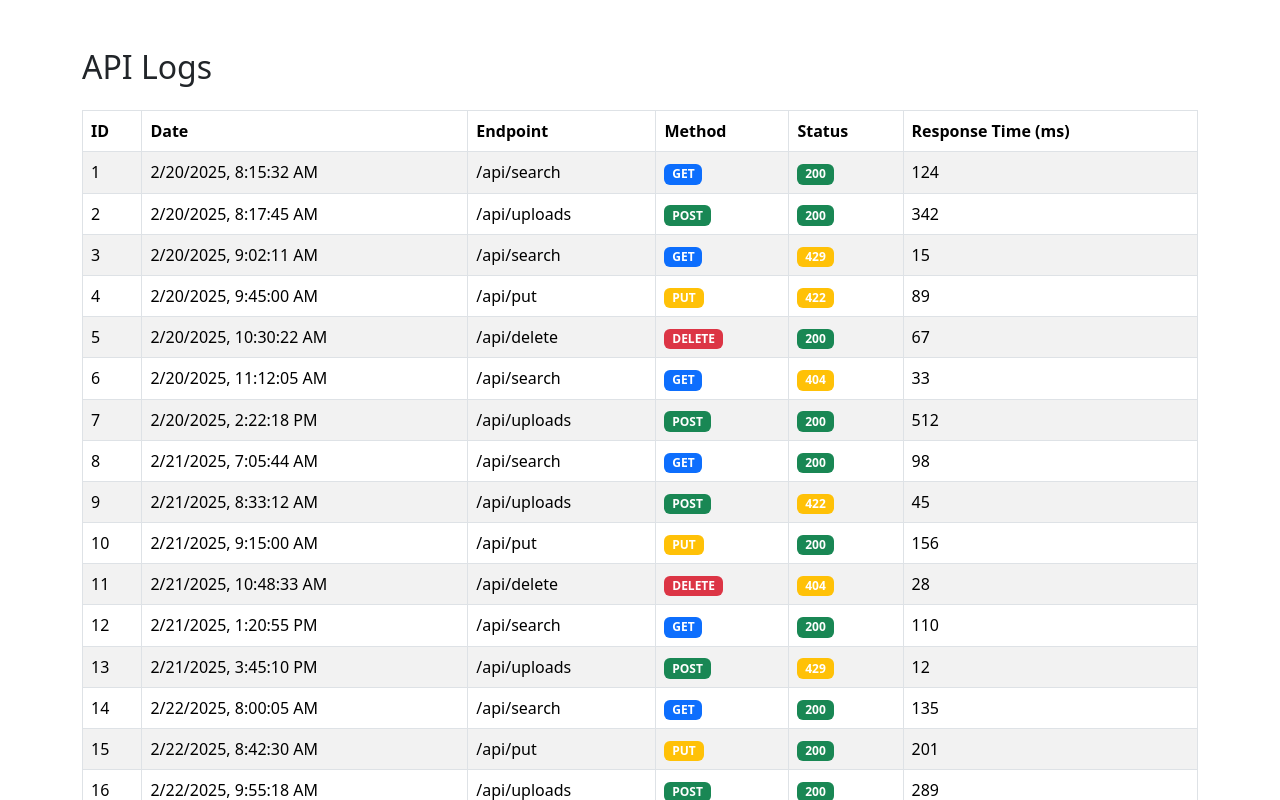
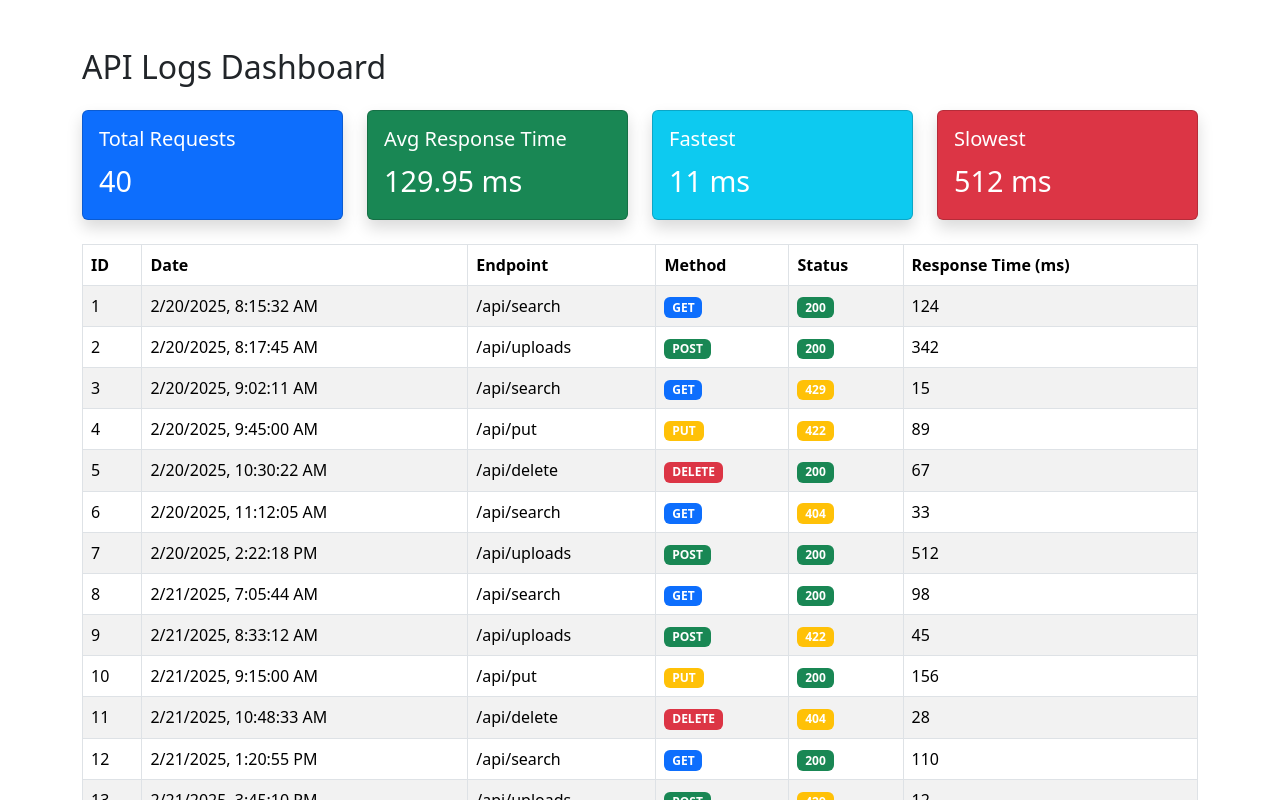
Before and after one commit to ferralespereira/pci_assessment, a React (Vite) app: page / in a window 1280 px wide. Shown: the top 800 px of the page. Built offline with nearby package versions, Linux system fonts and the light colour scheme.

Commit message:
Add summary cards (Total Requests, Avg Response Time)

```diff
--- a/src/App.tsx
+++ b/src/App.tsx
@@ -1,4 +1,4 @@
-import { Container, Table, Badge } from 'react-bootstrap';
+import { Container, Table, Badge, Row, Col, Card } from 'react-bootstrap';
 import logsData from './api_logs.json';
 
 interface LogEntry {
@@ -14,6 +14,16 @@ interface LogEntry {
 const logs: LogEntry[] = logsData;
 
 function App(): JSX.Element {
+  // Calculations
+  const totalRequests = logs.length;
+
+  const avgResponseTime =
+    logs.reduce((sum, log) => sum + log.response_time_ms, 0) /
+    totalRequests;
+
+  const fastest = Math.min(...logs.map(log => log.response_time_ms));
+  const slowest = Math.max(...logs.map(log => log.response_time_ms));
+
   const getStatusVariant = (code: number) => {
     if (code >= 200 && code < 300) return "success";
     if (code >= 400 && code < 500) return "warning";
@@ -23,23 +33,66 @@ function App(): JSX.Element {
 
   const getMethodVariant = (method: string) => {
     switch (method) {
-      case "GET":
-        return "primary";
-      case "POST":
-        return "success";
-      case "PUT":
-        return "warning";
-      case "DELETE":
-        return "danger";
-      default:
-        return "secondary";
+      case "GET": return "primary";
+      case "POST": return "success";
+      case "PUT": return "warning";
+      case "DELETE": return "danger";
+      default: return "secondary";
     }
   };
 
   return (
     <Container className="mt-5">
-      <h2 className="mb-4">API Logs</h2>
+      <h2 className="mb-4">API Logs Dashboard</h2>
 
+      {/* Summary Cards */}
+      <Row className="mb-4">
+        <Col md={3}>
+          <Card bg="primary" text="white" className="shadow">
+            <Card.Body>
+              <Card.Title>Total Requests</Card.Title>
+              <Card.Text style={{ fontSize: "1.8rem" }}>
+                {totalRequests}
+              </Card.Text>
+            </Card.Body>
+          </Card>
+        </Col>
+
+        <Col md={3}>
+          <Card bg="success" text="white" className="shadow">
+            <Card.Body>
+              <Card.Title>Avg Response Time</Card.Title>
+              <Card.Text style={{ fontSize: "1.8rem" }}>
+                {avgResponseTime.toFixed(2)} ms
+              </Card.Text>
+            </Card.Body>
+          </Card>
+        </Col>
+
+        <Col md={3}>
+          <Card bg="info" text="white" className="shadow">
+            <Card.Body>
+              <Card.Title>Fastest</Card.Title>
+              <Card.Text style={{ fontSize: "1.8rem" }}>
+                {fastest} ms
+              </Card.Text>
+            </Card.Body>
+          </Card>
+        </Col>
+
+        <Col md={3}>
+          <Card bg="danger" text="white" className="shadow">
+            <Card.Body>
+              <Card.Title>Slowest</Card.Title>
+              <Card.Text style={{ fontSize: "1.8rem" }}>
+                {slowest} ms
+              </Card.Text>
+            </Card.Body>
+          </Card>
+        </Col>
+      </Row>
+
+      {/* Logs Table */}
       <Table striped bordered hover responsive>
         <thead>
           <tr>
```
